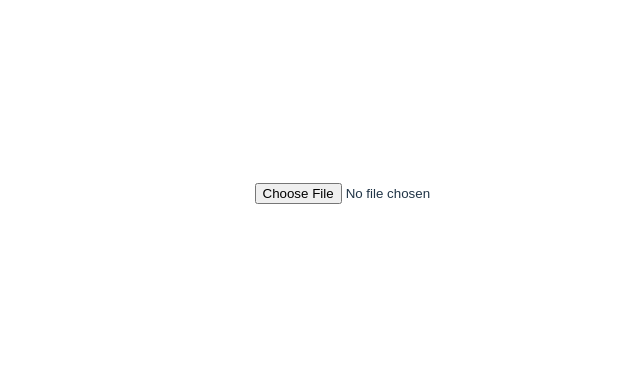
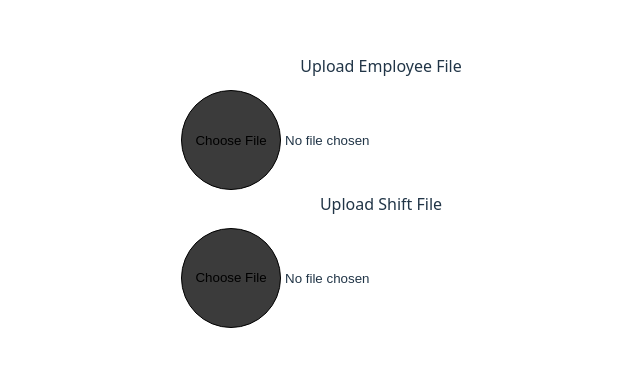
Before and after one commit to DominikDolejsi/svozy-bk, a Vue app: page / in a window 1280 px wide. Shown: the part 208-574 px from the top of the page, without its empty margins (259-899 px from the left). Built offline with nearby package versions, Linux system fonts and the light colour scheme.

Commit message:
added styling to upload input and parsing data from shift file

```diff
--- a/index.html
+++ b/index.html
@@ -1,4 +1,4 @@
-<!doctype html>
+<!DOCTYPE html>
 <html lang="en">
   <head>
     <meta charset="UTF-8" />
--- a/src/App.vue
+++ b/src/App.vue
@@ -1,7 +1,7 @@
 <script setup lang="ts">
 import { ref, type Ref } from 'vue';
 import UploadFile from './components/UploadFile.vue';
-import type { Employee, ShiftFile } from './types';
+import type { Employee, Shift } from './types';
 
 // logic for showing an hiding components
 // Here is STATE - which mean the data that we contorll
@@ -18,13 +18,89 @@ import type { Employee, ShiftFile } from './types';
 // you will endup with arrays of people that have all the dates with shifts to them
 // Then use those two datasets to create final tracks
 
+const handleRawShiftData = (rawShiftData: string[][]) => {
+  const westStartLineIndex = rawShiftData.findIndex((line) => {
+    if (line.length > 0) {
+      return line[0]?.toLowerCase().includes("west")
+    }
+  })
+
+  const eastStartLineIndex = rawShiftData.findIndex((line) => {
+    if (line.length > 0) {
+      return line[0]?.toLowerCase().includes("east")
+    }
+  })
+
+  const shiftData: Shift[] = []
+
+  const eastHeaderLine = rawShiftData[eastStartLineIndex + 1]
+  const westHeaderLine = rawShiftData[westStartLineIndex + 1]
+  if (!eastHeaderLine?.length) return
+  if (!westHeaderLine?.length) return
+
+  for (let index = eastStartLineIndex + 2; index < rawShiftData.length; index++) {
+    const element = rawShiftData[index];
+
+    if (!element?.length) return
+    if (!(element.length > 0)) return
+    if (!element[0]) return
+
+    if (element[0].toLowerCase().includes("celkem")) break
+
+    const shift: Shift = {
+      name: element[0],
+      shift: "east",
+    }
+
+    element.forEach((item, index) => {
+      if (!item) return
+      if (index === 0) return
+      shift[eastHeaderLine[index] ?? "unknownField"] = item
+    })
+
+    shiftData.push(shift)
+
+  }
+
+  for (let index = westStartLineIndex + 2; index < rawShiftData.length; index++) {
+    const element = rawShiftData[index];
+
+    if (!element?.length) return
+    if (!(element.length > 0)) return
+    if (!element[0]) return
+
+    if (element[0].toLowerCase().includes("celkem")) break
+
+    const shift: Shift = {
+      name: element[0],
+      shift: "west",
+    }
+
+    element.forEach((item, index) => {
+      if (!item) return
+      if (index === 0) return
+      shift[westHeaderLine[index] ?? "unknownField"] = item
+    })
+
+    shiftData.push(shift)
+
+  }
+
+  console.log("ParsedShift", shiftData)
+
+
+
+
+}
+
+
 // Tracks function will take both data, based on that it woull create groups with same shift
 // in those shifts it would based on combination of towns create one or many trips
 // THe combination of towns is pivotal !!
 // Another shift would get
 
 const employees: Ref<[] | Employee[]> = ref([])
-const shifts: Ref<[] | ShiftFile[]> = ref([])
+// const shifts: Ref<[] | Shift[]> = ref([])
 
 const employeeConfig: Partial<Papa.ParseLocalConfig<any, File>> = {
   header: true,
@@ -47,8 +123,10 @@ const assignEmployees = (newEmployees: Employee[]) => {
   employees.value = newEmployees
 }
 
-const assignShifts = (newShifts: Employee[]) => {
-  shifts.value = newShifts
+const assignShifts = (newShifts: string[][]) => {
+  console.log("newShifts", newShifts)
+  handleRawShiftData(newShifts)
+  // shifts.value = newShifts
 }
 
 
@@ -56,8 +134,8 @@ const assignShifts = (newShifts: Employee[]) => {
 </script>
 
 <template>
-  <UploadFile v-if="true" :handle-file="assignEmployees" :svc-config="employeeConfig"/>
-  <UploadFile v-if="false" :handle-file="assignShifts" :svc-config="shiftConfig"/>
+  <UploadFile v-if="true" :handle-file="assignEmployees" label-text="Upload Employee File" :svc-config="employeeConfig" />
+  <UploadFile v-if="true" :handle-file="assignShifts" label-text="Upload Shift File" :svc-config="shiftConfig" />
 </template>
 
 <style scoped></style>
--- a/src/components/UploadFile.vue
+++ b/src/components/UploadFile.vue
@@ -1,7 +1,7 @@
 <script lang="ts" setup>
 import { parseSVCFileToJSON } from '../utils';
 
-const { handleFile, svcConfig } = defineProps<{ handleFile: (value: any) => void, svcConfig?: Partial<Papa.ParseLocalConfig<any, File>> }>()
+const { handleFile, svcConfig, labelText } = defineProps<{ handleFile: (value: any) => void, labelText: string ,svcConfig?: Partial<Papa.ParseLocalConfig<any, File>> }>()
 
 
 
@@ -16,8 +16,6 @@ const handleFileChange = async (event: Event) => {
   const data = await parseSVCFileToJSON(target.files[0]!, svcConfig)
 
 
-  console.log("Finished")
-  console.log(data)
   handleFile(data.data)
 
 }
@@ -25,7 +23,40 @@ const handleFileChange = async (event: Event) => {
 </script>
 
 <template>
-  <input type="file" @change="handleFileChange" accept="text/csv">
+  <div class="container">
+    <label class="upload-label">{{ labelText }}</label>
+    <input class="upload-input" type="file" @change="handleFileChange" accept="text/csv">
+  </div>
 </template>
 
-<style lang="postcss" scoped></style>
+<style lang="postcss" scoped>
+.container {
+  display: flex;
+  flex-direction: column;
+  gap: 0.6em;
+}
+
+.upload-input {
+  background-color: transparent;
+  width: 400px;
+  padding-inline: 2px;
+  padding-block: 2px;
+  border-radius: 100px;
+  cursor: pointer;
+}
+
+.upload-input::file-selector-button {
+  background-color: #3b3b3b;
+  border-radius: 100px;
+  width: 100px;
+  height: 100px;
+  content: "Upload File";
+  cursor: pointer;
+  border: 1px solid black ;
+}
+
+.upload-input::file-selector-button:active {
+  background-color: black;
+}
+
+</style>
--- a/vite.config.ts
+++ b/vite.config.ts
@@ -1,7 +1,7 @@
-import { defineConfig } from 'vite'
-import vue from '@vitejs/plugin-vue'
+import { defineConfig } from "vite";
+import vue from "@vitejs/plugin-vue";
 
 // https://vite.dev/config/
 export default defineConfig({
   plugins: [vue()],
-})
+});
```
Also changed, not shown: src/main.ts (+4 -4 lines), src/types.ts (+13 -12 lines), src/utils.ts (+10 -7 lines), 1 other file (tests, documents, lock files or other folders).
